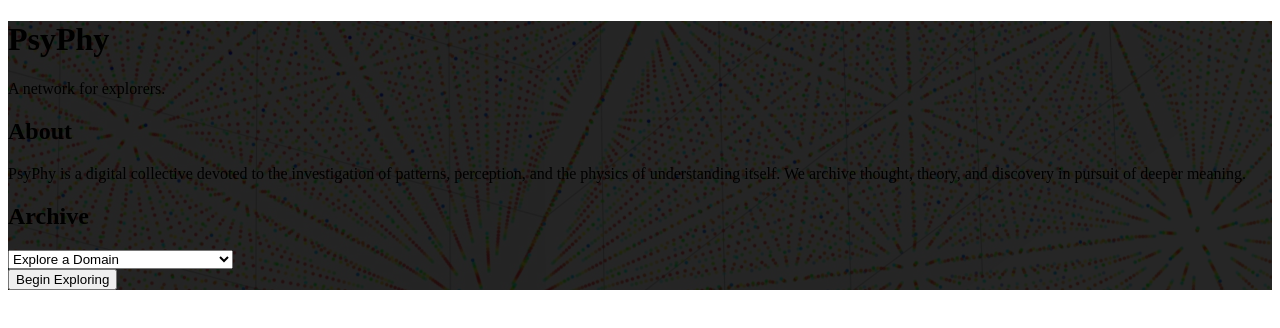
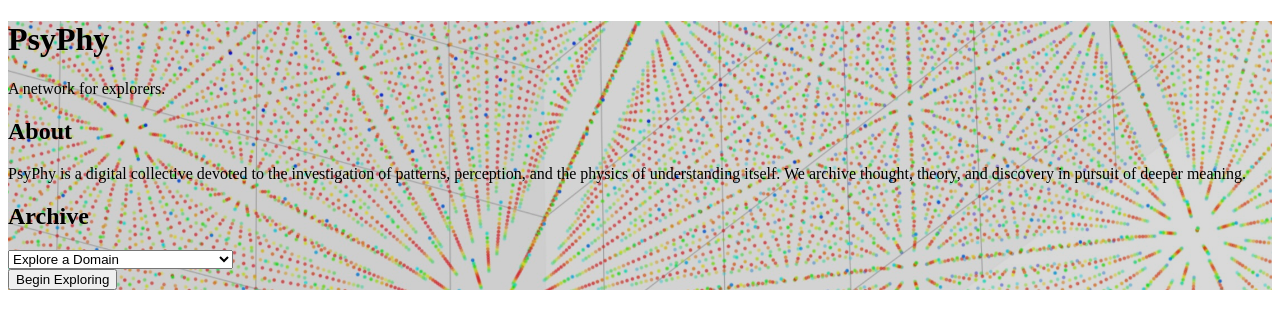
Before and after one commit to sorenrain/PsyPhy, a React (Create React App) app: page / in a window 1280 px wide. Shown: the top 328 px of the page. Built offline with nearby package versions, Linux system fonts and the light colour scheme.

Commit message:
Update PsyPhyHome.js

```diff
--- a/src/PsyPhyHome.js
+++ b/src/PsyPhyHome.js
@@ -10,7 +10,7 @@ export default function PsyPhyHome() {
         backgroundSize: 'cover',
         backgroundPosition: 'center',
         backgroundBlendMode: 'overlay',
-        backgroundColor: 'rgba(0, 0, 0, 0.85)',
+        backgroundColor: 'rgba(0, 0, 0, 0.15)',
       }}
     >
       <motion.h1
```
